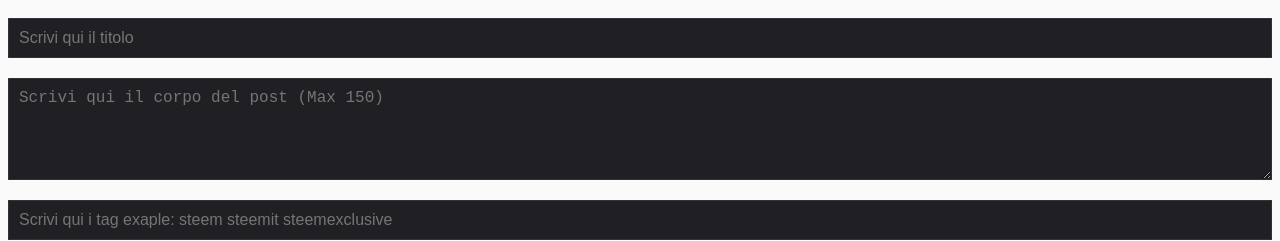
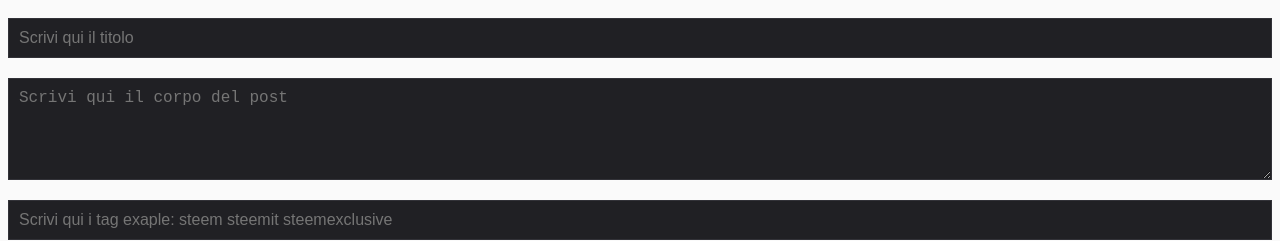
Before and after one commit to tasuboyz/Posting-Web-App, a React (Vite) app: page / in a window 1280 px wide. Shown: the top 241 px of the page. Built offline with nearby package versions, Linux system fonts and the light colour scheme.

Commit message:
Update App.tsx

```diff
--- a/src/App.tsx
+++ b/src/App.tsx
@@ -62,11 +62,11 @@ React.useEffect(() => {
       />
       {/* Casella di input per la descrizione */}
       <textarea
-        placeholder="Scrivi qui il corpo del post (Max 150)"
+        placeholder="Scrivi qui il corpo del post"
         className="input-description"
         value={description}
         onChange={(e) => setDescription(e.target.value)}
-        maxLength={150}
+        maxLength={1500}
       />
       {/* Casella di input per i tag */}
       <input
```
